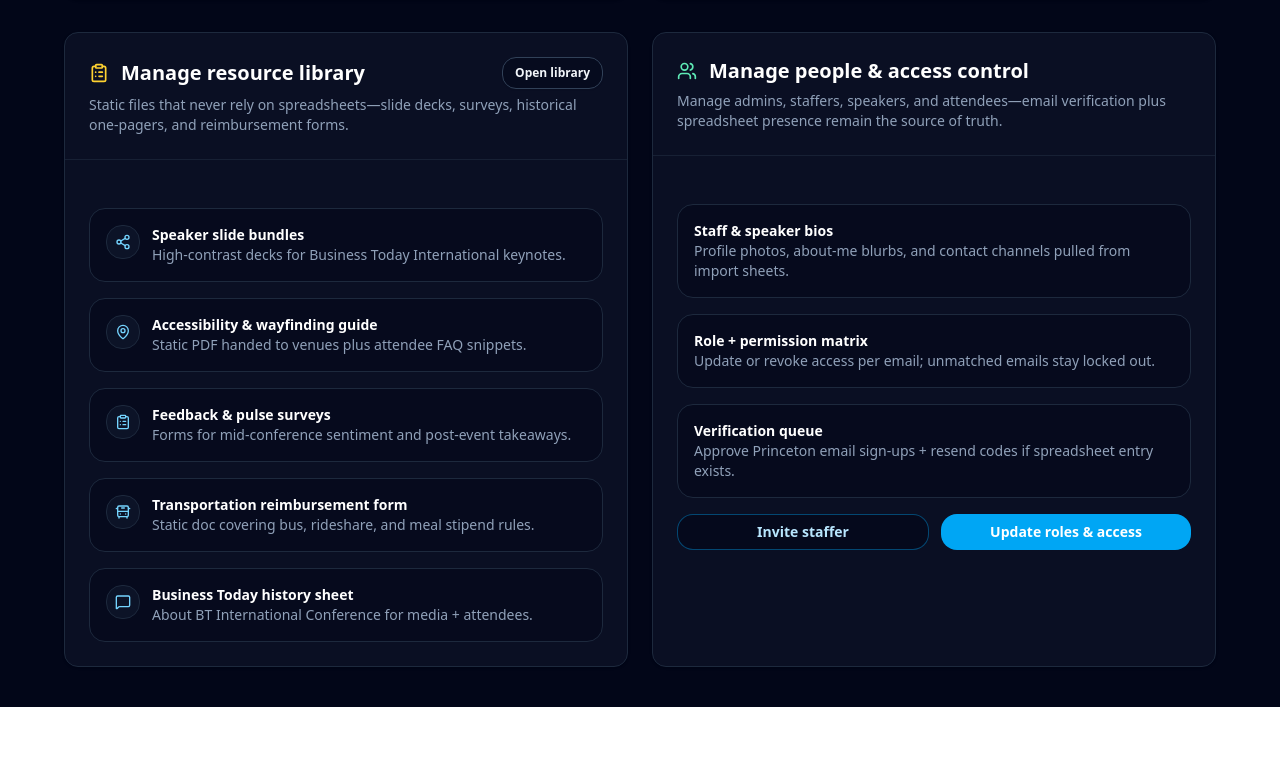
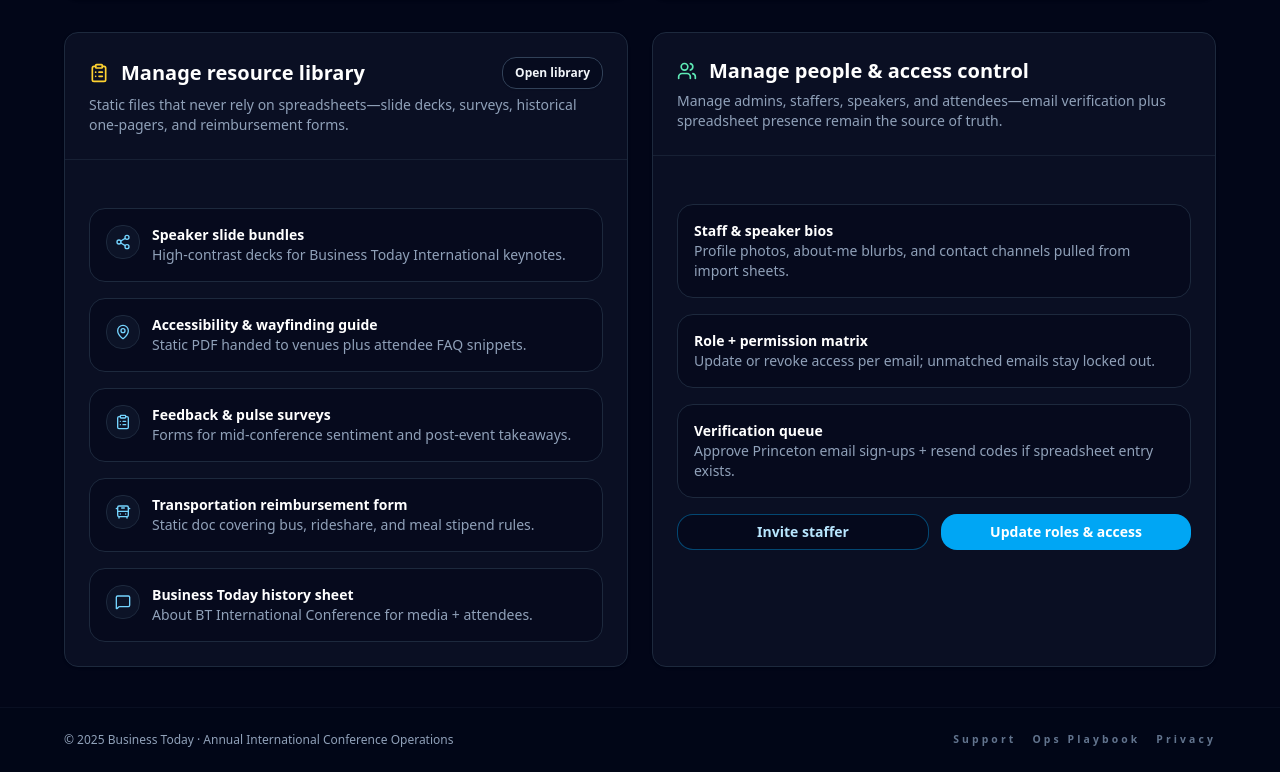
Before and after one commit to abubahmed/bt-ic-guide-nextjs-firebase, a Next.js app: page /staff in a window 1280 px wide. Shown: the part 2442-3214 px from the top of the page. Before the commit the page ends 3149 px from the top, so only its background shows below. Built offline with nearby package versions, Linux system fonts and the light colour scheme.

Commit message:
feat: Add footer with copyright and links
Co-authored-by: abuah0821 <abuah0821@gmail.com>

```diff
--- a/app/staff/page.tsx
+++ b/app/staff/page.tsx
@@ -297,6 +297,7 @@ const staffProfile = {
 export default function StaffDashboardPage() {
   const [scheduleKey, setScheduleKey] = useState<ScheduleKey>("phoenix");
   const currentSchedule = scheduleViews[scheduleKey];
+  const currentYear = new Date().getFullYear();
 
   return (
     <main className="min-h-dvh bg-slate-950 text-slate-100">
@@ -652,6 +653,18 @@ export default function StaffDashboardPage() {
           </Card>
         </section>
       </div>
+      <footer className="border-t border-slate-900/60 bg-slate-950/90">
+        <div className="mx-auto flex w-full max-w-6xl flex-col gap-3 px-4 py-6 text-xs text-slate-500 sm:flex-row sm:items-center sm:justify-between lg:px-0">
+          <p className="text-[0.75rem] text-slate-400">
+            © {currentYear} Business Today · Annual International Conference Operations
+          </p>
+          <div className="flex flex-wrap items-center gap-4 text-[0.65rem] font-semibold uppercase tracking-[0.3em]">
+            <button className="transition hover:text-sky-300">Support</button>
+            <button className="transition hover:text-sky-300">Ops Playbook</button>
+            <button className="transition hover:text-sky-300">Privacy</button>
+          </div>
+        </div>
+      </footer>
     </main>
   );
 }
```
